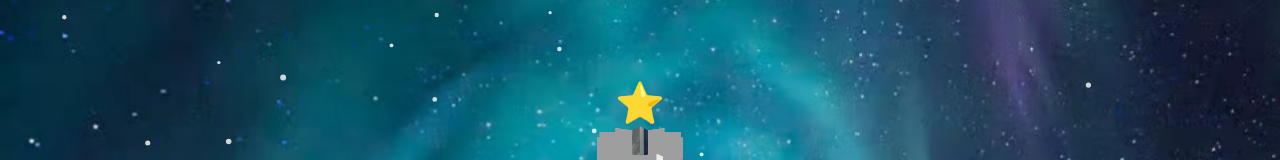
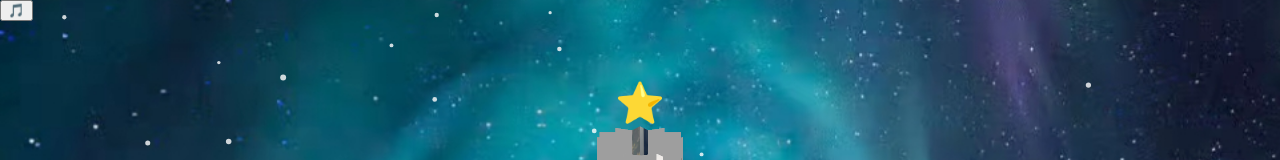
Before and after one commit to Thothocc/thothocc.github.io, a plain HTML site: page tree.html in a window 1280 px wide. Shown: the top 160 px of the page. Drawn offline with Linux system fonts and the light colour scheme; grey boxes are pictures that could not be loaded.

Commit message:
Update tree.html

```diff
--- a/tree.html
+++ b/tree.html
@@ -9,7 +9,10 @@
 <body>
 
   <!-- 背景 -->
-  <div id="background"></div>
+  <div id="background">
+    <!-- 🎵 音乐按钮（必须用户点击） -->
+  <button id="music-btn" aria-label="Play Music">🎵</button>
+  </div>
 
   <!-- 星星 -->
   <div id="star">⭐</div>
```
